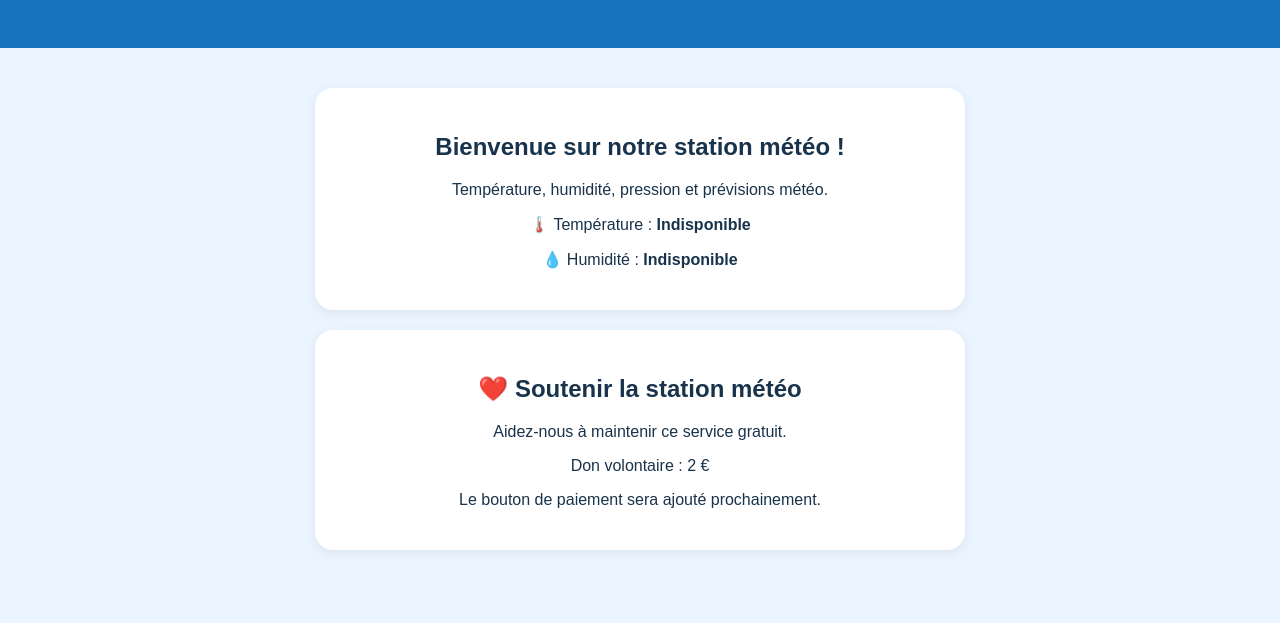
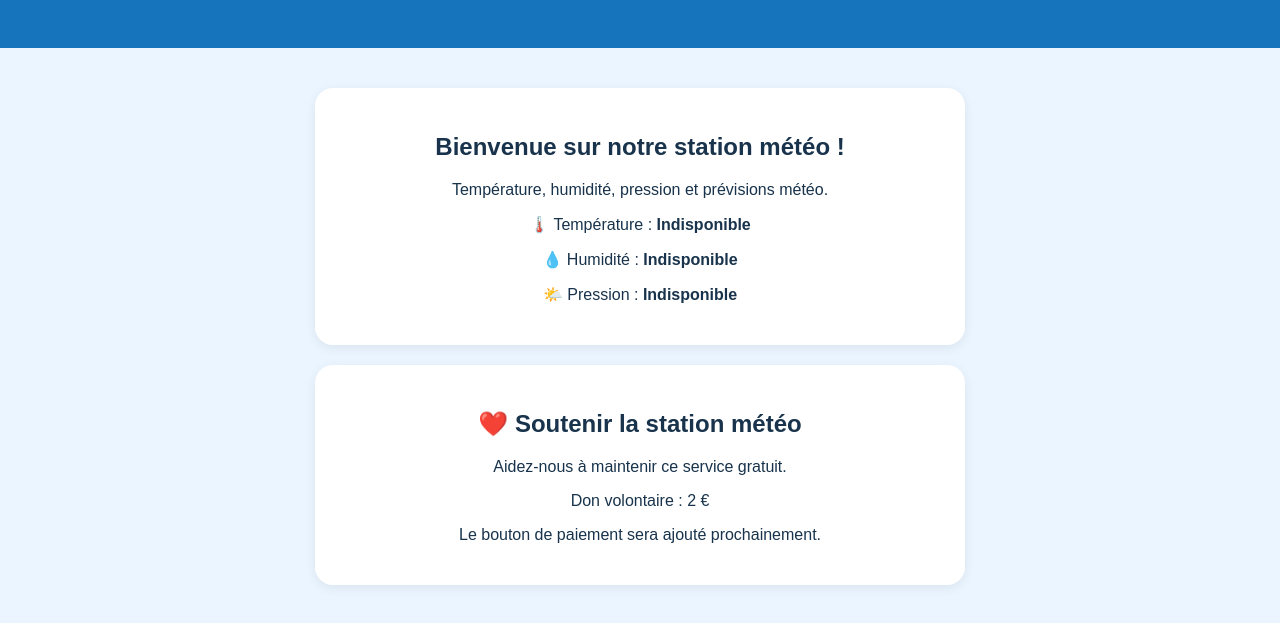
Before and after one commit to martinique59554-art/meteo-neuville-saint-remy, a plain HTML site: page index.html in a window 1280 px wide. Shown: the part 137-760 px from the top of the page. Drawn offline with Linux system fonts and the light colour scheme; no server answers.

Commit message:
Update index.html

```diff
--- a/index.html
+++ b/index.html
@@ -53,6 +53,7 @@
       <p>Température, humidité, pression et prévisions météo.</p>
       <p>🌡️ Température : <strong id="temperature">Chargement...</strong></p>
 <p>💧 Humidité : <strong id="humidite">Chargement...</strong></p>
+      <p>🌤️ Pression : <strong id="pression">Chargement...</strong></p>
     </div>
 
     <div class="carte">
@@ -85,7 +86,8 @@ async function actualiserMeteo() {
 
   await Promise.all([
     lireMesure("temperature", "temperature", "°C"),
-    lireMesure("humidite", "humidite", "%")
+    lireMesure("humidite", "humidite", "%"),
+lireMesure("pression", "pression", "hPa")
   ]);
 }
 
```
